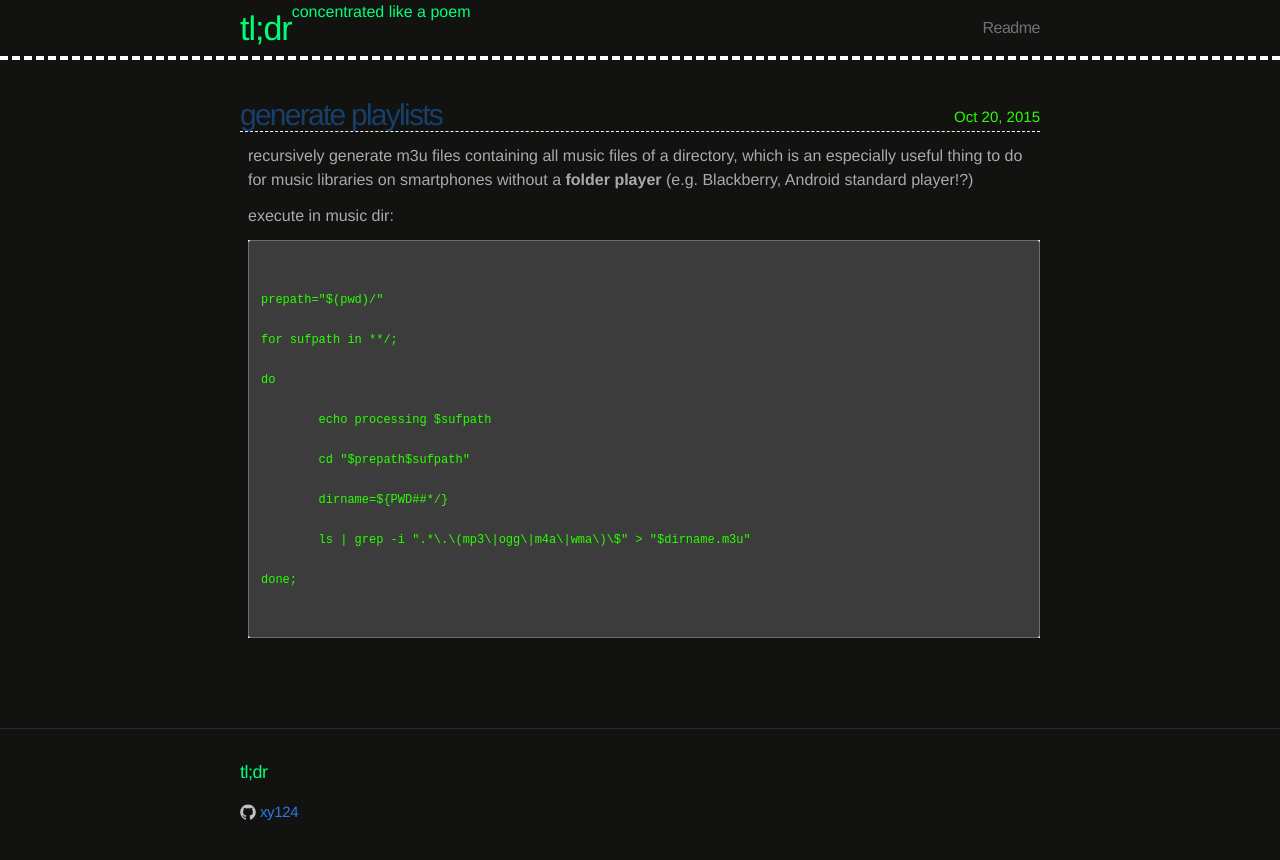
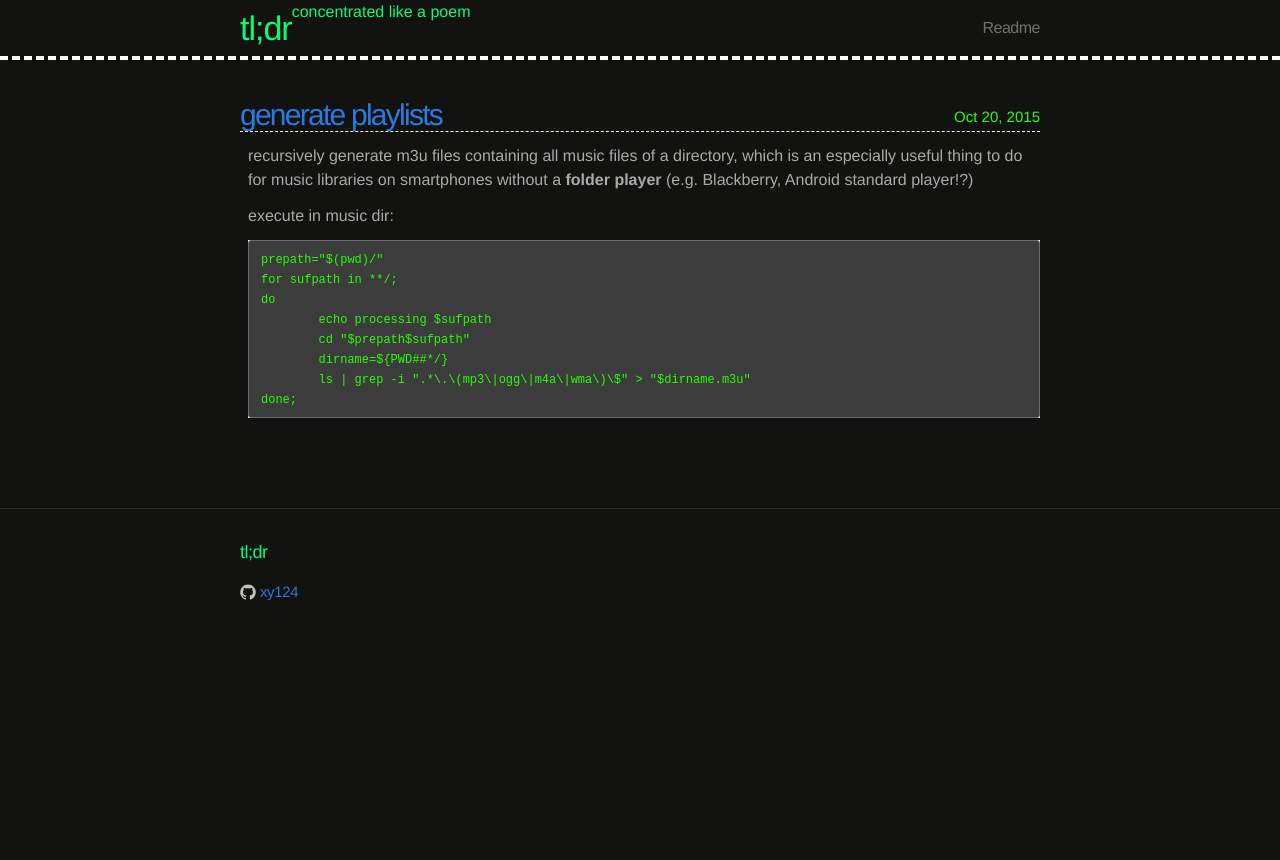
Before and after one commit to xy124/xy124.github.io, a Jekyll site: the page built from _posts/2015-10-20-generate-playlists.md, in a window 1280 px wide. Shown: the top 860 px of the page. Built offline with Jekyll 4.4.1, drawn with Linux system fonts in a browser that asks for light colours.

Commit message:
Update styling and formatting

```diff
--- a/css/main.css
+++ b/css/main.css
@@ -18,6 +18,7 @@
 }
 
 h1, h2, h3, h4, h5, h6 { font-size: 100%; font-weight: 400; color: #173f6a;}
+h1 { color: #2a7ae2; }
 
 a         { color: #2a7ae2; text-decoration: none; }
 a:hover   { color: white; text-decoration: underline; }
@@ -295,7 +296,11 @@
   -moz-border-radius: 3px;
   border-radius: 3px;
   font-size: 12px;
-  overflow:scroll;
+
+\* hide scrollbars if not needed, normally is default as well so we
+   could remove those lines */
+  overflow-x:auto;
+  overflow-y:auto;
   vertical-align: text-top;
 }
 
```
Also changed, not shown: _posts/2014-08-01-create-a-js-lib.md (+0 -3 lines), _posts/2015-10-20-generate-playlists.md (+0 -11 lines).
